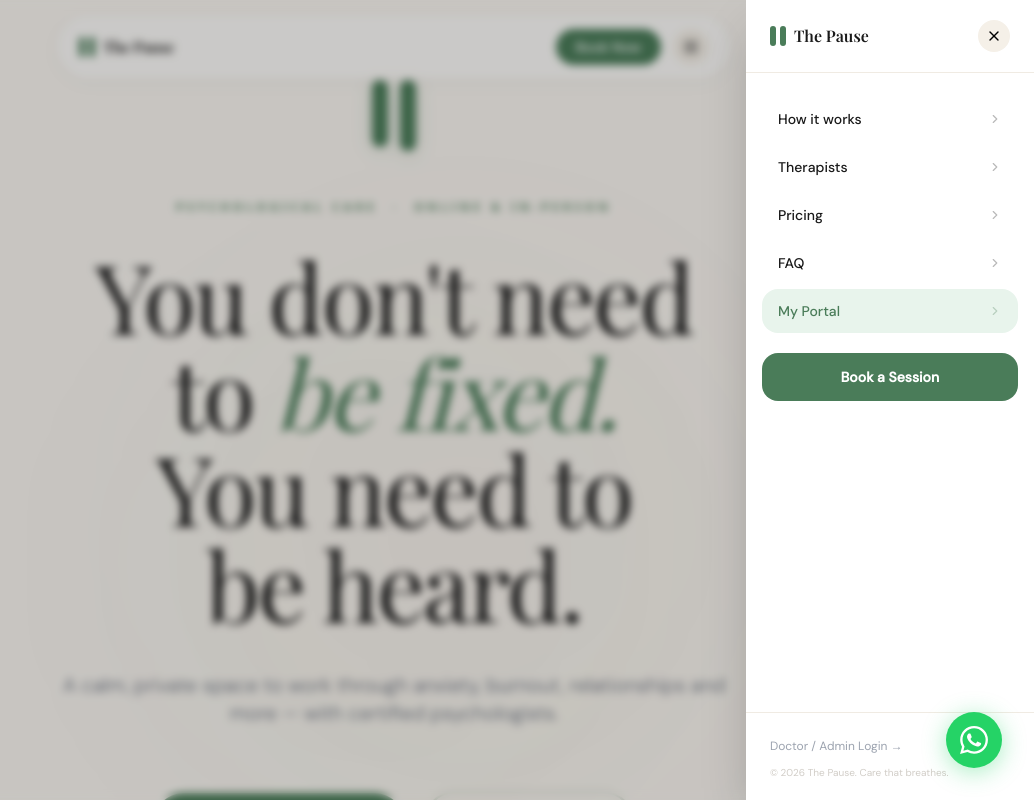
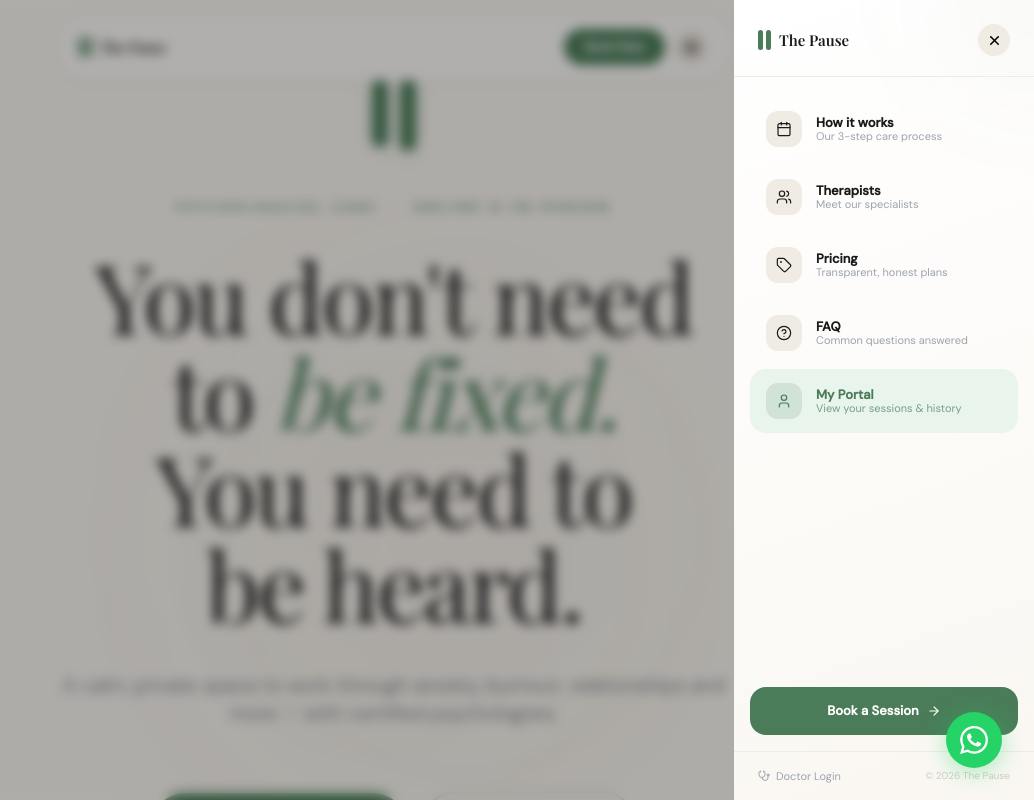
Before and after one commit to AkhilSharma11681/the-pause, a Next.js app: page / in a window 1280 px wide. Both pictures are taken after a click on the button 937 px from the left and 47 px from the top of the page. Shown: the top 800 px of the page, without its empty margins (246-1280 px from the left). Built offline with nearby package versions, Linux system fonts and the light colour scheme.

Commit message:
navbar: premium 21st.dev style sidebar with spring animations

```diff
--- a/src/components/Navbar.tsx
+++ b/src/components/Navbar.tsx
@@ -1,136 +1,179 @@
 'use client'
 import { useState, useEffect } from 'react'
 import { motion, AnimatePresence } from 'framer-motion'
-import { Menu, X, ChevronRight } from 'lucide-react'
+import { Menu, X, ArrowRight, Calendar, Users, Tag, HelpCircle, User, Stethoscope } from 'lucide-react'
+
+const links = [
+  { href: '#how-it-works', label: 'How it works', icon: Calendar, desc: 'Our 3-step care process' },
+  { href: '#therapists', label: 'Therapists', icon: Users, desc: 'Meet our specialists' },
+  { href: '#pricing', label: 'Pricing', icon: Tag, desc: 'Transparent, honest plans' },
+  { href: '#faq', label: 'FAQ', icon: HelpCircle, desc: 'Common questions answered' },
+  { href: '/auth', label: 'My Portal', icon: User, desc: 'View your sessions & history', highlight: true },
+]
 
 export default function Navbar() {
   const [scrolled, setScrolled] = useState(false)
-  const [menuOpen, setMenuOpen] = useState(false)
+  const [open, setOpen] = useState(false)
 
   useEffect(() => {
-    const handleScroll = () => setScrolled(window.scrollY > 50)
-    window.addEventListener('scroll', handleScroll)
-    return () => window.removeEventListener('scroll', handleScroll)
+    const fn = () => setScrolled(window.scrollY > 40)
+    window.addEventListener('scroll', fn)
+    return () => window.removeEventListener('scroll', fn)
   }, [])
 
-  const links = [
-    { href: '#how-it-works', label: 'How it works' },
-    { href: '#therapists', label: 'Therapists' },
-    { href: '#pricing', label: 'Pricing' },
-    { href: '#faq', label: 'FAQ' },
-    { href: '/auth', label: 'My Portal', highlight: true },
-    { href: '/admin/login', label: 'Doctor Login', subtle: true },
-  ]
+  // Lock body scroll when menu open
+  useEffect(() => {
+    document.body.style.overflow = open ? 'hidden' : ''
+    return () => { document.body.style.overflow = '' }
+  }, [open])
 
   return (
     <>
-      <div className="fixed top-0 left-0 right-0 z-[100] flex justify-center p-4 pointer-events-none">
+      {/* Navbar */}
+      <div className="fixed top-0 left-0 right-0 z-[100] flex justify-center px-4 pt-4">
         <motion.nav
-          initial={{ y: -100 }}
-          animate={{ y: 0 }}
-          className={`pointer-events-auto flex items-center justify-between px-5 py-3 rounded-full transition-all duration-500 w-full max-w-2xl ${
+          initial={{ y: -80, opacity: 0 }}
+          animate={{ y: 0, opacity: 1 }}
+          transition={{ duration: 0.6, ease: [0.16, 1, 0.3, 1] }}
+          className={`w-full max-w-2xl flex items-center justify-between px-5 py-3 rounded-full transition-all duration-500 ${
             scrolled
-              ? 'bg-white/80 backdrop-blur-xl border border-white/30 shadow-[0_8px_32px_rgba(0,0,0,0.08)]'
-              : 'bg-white/60 backdrop-blur-md border border-white/20 shadow-[0_4px_20px_rgba(0,0,0,0.04)]'
+              ? 'bg-white/85 backdrop-blur-2xl border border-[#e8e3da] shadow-[0_8px_40px_rgba(0,0,0,0.08)]'
+              : 'bg-white/50 backdrop-blur-xl border border-white/40 shadow-[0_4px_24px_rgba(0,0,0,0.04)]'
           }`}
         >
-          {/* Logo */}
           <a href="/" className="flex items-center gap-2 group">
-            <div className="flex gap-1">
-              <div className="w-1.5 h-5 bg-[#4a7c59] rounded-full group-hover:scale-y-110 transition-transform duration-300" />
-              <div className="w-1.5 h-5 bg-[#4a7c59] rounded-full group-hover:scale-y-125 transition-transform duration-300 delay-75" />
+            <div className="flex gap-[3px]">
+              <motion.div whileHover={{ scaleY: 1.2 }} className="w-[5px] h-5 bg-[#4a7c59] rounded-full" />
+              <motion.div whileHover={{ scaleY: 1.3 }} className="w-[5px] h-5 bg-[#4a7c59] rounded-full" />
             </div>
-            <span className="font-display text-base text-[#1a1a1a] font-semibold tracking-tight">The Pause</span>
+            <span className="font-display text-[15px] text-[#1a1a1a] font-semibold tracking-tight">The Pause</span>
           </a>
 
-          {/* Right side */}
-          <div className="flex items-center gap-3">
-            <a href="#book" className="bg-[#4a7c59] text-white px-5 py-2 rounded-full text-sm font-medium hover:bg-[#3d6649] transition-all hover:shadow-md">
+          <div className="flex items-center gap-2">
+            <a href="#book"
+              className="hidden sm:flex items-center gap-1.5 bg-[#4a7c59] text-white px-5 py-2 rounded-full text-[13px] font-semibold hover:bg-[#3d6649] transition-all hover:shadow-lg hover:-translate-y-px">
               Book Now
             </a>
-            <button
-              onClick={() => setMenuOpen(true)}
-              className="w-9 h-9 rounded-full bg-[#f5f0e8] flex items-center justify-center hover:bg-[#4a7c59]/10 transition-colors"
+            <motion.button
+              whileTap={{ scale: 0.92 }}
+              onClick={() => setOpen(true)}
+              className="w-9 h-9 rounded-full bg-[#f0ebe3] flex items-center justify-center hover:bg-[#4a7c59]/10 transition-colors"
             >
-              <Menu size={18} className="text-[#1a1a1a]" />
-            </button>
+              <Menu size={17} className="text-[#1a1a1a]" strokeWidth={2.5} />
+            </motion.button>
           </div>
         </motion.nav>
       </div>
 
-      {/* Slide-in Menu */}
+      {/* Overlay + Drawer */}
       <AnimatePresence>
-        {menuOpen && (
+        {open && (
           <>
-            {/* Backdrop */}
+            {/* Blurred backdrop */}
             <motion.div
+              key="backdrop"
               initial={{ opacity: 0 }}
               animate={{ opacity: 1 }}
               exit={{ opacity: 0 }}
-              onClick={() => setMenuOpen(false)}
-              className="fixed inset-0 z-[110] bg-black/20 backdrop-blur-sm"
+              transition={{ duration: 0.3 }}
+              onClick={() => setOpen(false)}
+              className="fixed inset-0 z-[110] bg-black/30 backdrop-blur-[6px]"
             />
 
-            {/* Panel */}
-            <motion.div
-              initial={{ x: '100%' }}
-              animate={{ x: 0 }}
-              exit={{ x: '100%' }}
-              transition={{ type: 'spring', damping: 30, stiffness: 300 }}
-              className="fixed top-0 right-0 bottom-0 z-[120] w-72 bg-white shadow-2xl flex flex-col"
+            {/* Drawer */}
+            <motion.aside
+              key="drawer"
+              initial={{ x: '100%', opacity: 0.5 }}
+              animate={{ x: 0, opacity: 1 }}
+              exit={{ x: '100%', opacity: 0 }}
+              transition={{ type: 'spring', damping: 28, stiffness: 260, mass: 0.8 }}
+              className="fixed top-0 right-0 bottom-0 z-[120] w-[300px] flex flex-col overflow-hidden"
+              style={{ background: 'linear-gradient(160deg, #ffffff 0%, #faf7f2 100%)' }}
             >
+              {/* Decorative top gradient */}
+              <div className="absolute top-0 left-0 right-0 h-32 bg-gradient-to-b from-[#4a7c59]/8 to-transparent pointer-events-none" />
+              <div className="absolute top-0 right-0 w-40 h-40 bg-[#4a7c59]/5 rounded-full blur-3xl pointer-events-none -translate-y-1/2 translate-x-1/2" />
+
               {/* Header */}
-              <div className="flex items-center justify-between px-6 py-5 border-b border-[#f0ebe3]">
+              <div className="relative flex items-center justify-between px-6 pt-6 pb-5 border-b border-[#f0ebe3]">
                 <div className="flex items-center gap-2">
-                  <div className="flex gap-1">
-                    <div className="w-1.5 h-5 bg-[#4a7c59] rounded-full" />
-                    <div className="w-1.5 h-5 bg-[#4a7c59] rounded-full" />
+                  <div className="flex gap-[3px]">
+                    <div className="w-[5px] h-5 bg-[#4a7c59] rounded-full" />
+                    <div className="w-[5px] h-5 bg-[#4a7c59] rounded-full" />
                   </div>
-                  <span className="font-display text-base text-[#1a1a1a] font-semibold">The Pause</span>
+                  <span className="font-display text-[15px] text-[#1a1a1a] font-semibold">The Pause</span>
                 </div>
-                <button onClick={() => setMenuOpen(false)} className="w-8 h-8 rounded-full bg-[#f5f0e8] flex items-center justify-center hover:bg-[#4a7c59]/10 transition-colors">
-                  <X size={16} />
-                </button>
+                <motion.button
+                  whileTap={{ scale: 0.88 }}
+                  onClick={() => setOpen(false)}
+                  className="w-8 h-8 rounded-full bg-[#f0ebe3] flex items-center justify-center hover:bg-[#4a7c59]/10 transition-colors"
+                >
+                  <X size={15} strokeWidth={2.5} />
+                </motion.button>
               </div>
 
-              {/* Links */}
-              <div className="flex-1 px-4 py-6 space-y-1">
-                {links.filter(l => !l.subtle).map((link, i) => (
+              {/* Nav Links */}
+              <nav className="flex-1 px-4 py-5 space-y-1 overflow-y-auto">
+                {links.map((link, i) => {
+                  const Icon = link.icon
+                  return (
                     <motion.a
                       key={link.href}
                       href={link.href}
-                    initial={{ opacity: 0, x: 20 }}
+                      initial={{ opacity: 0, x: 24 }}
                       animate={{ opacity: 1, x: 0 }}
-                    transition={{ delay: i * 0.05 }}
-                    onClick={() => setMenuOpen(false)}
-                    className={`flex items-center justify-between px-4 py-3 rounded-2xl text-sm font-medium transition-all group ${
+                      transition={{ delay: 0.05 + i * 0.06, type: 'spring', stiffness: 300, damping: 24 }}
+                      onClick={() => setOpen(false)}
+                      className={`group flex items-center gap-3.5 px-4 py-3.5 rounded-2xl transition-all duration-200 ${
                         link.highlight
-                        ? 'bg-[#e8f4ec] text-[#4a7c59] hover:bg-[#4a7c59] hover:text-white'
-                        : 'text-[#1a1a1a] hover:bg-[#faf7f2]'
+                          ? 'bg-[#e8f4ec] hover:bg-[#4a7c59] text-[#4a7c59] hover:text-white'
+                          : 'hover:bg-[#f5f0e8] text-[#1a1a1a]'
                       }`}
                     >
-                    {link.label}
-                    <ChevronRight size={14} className="opacity-30 group-hover:opacity-100 transition-opacity" />
+                      <div className={`w-9 h-9 rounded-xl flex items-center justify-center shrink-0 transition-colors ${
+                        link.highlight
+                          ? 'bg-[#4a7c59]/15 group-hover:bg-white/20'
+                          : 'bg-[#f0ebe3] group-hover:bg-[#4a7c59]/10'
+                      }`}>
+                        <Icon size={16} strokeWidth={1.8} />
+                      </div>
+                      <div className="flex-1 min-w-0">
+                        <p className="text-[13px] font-semibold leading-none mb-0.5">{link.label}</p>
+                        <p className={`text-[11px] leading-none truncate transition-colors ${
+                          link.highlight ? 'text-[#4a7c59]/70 group-hover:text-white/70' : 'text-[#9ca3af]'
+                        }`}>{link.desc}</p>
+                      </div>
+                      <ArrowRight size={14} className="opacity-0 group-hover:opacity-100 -translate-x-1 group-hover:translate-x-0 transition-all shrink-0" />
                     </motion.a>
-                ))}
+                  )
+                })}
+              </nav>
 
-                <div className="pt-4">
-                  <a href="#book" onClick={() => setMenuOpen(false)}
-                    className="flex items-center justify-center w-full py-3.5 rounded-2xl bg-[#4a7c59] text-white text-sm font-semibold hover:bg-[#3d6649] transition-colors">
+              {/* CTA */}
+              <div className="px-4 pb-4">
+                <motion.a
+                  href="#book"
+                  initial={{ opacity: 0, y: 10 }}
+                  animate={{ opacity: 1, y: 0 }}
+                  transition={{ delay: 0.35 }}
+                  onClick={() => setOpen(false)}
+                  className="flex items-center justify-center gap-2 w-full py-3.5 rounded-2xl bg-[#4a7c59] text-white text-[13px] font-bold hover:bg-[#3d6649] transition-all hover:shadow-lg hover:shadow-[#4a7c59]/20 active:scale-[0.98]"
+                >
                   Book a Session
-                  </a>
-                </div>
+                  <ArrowRight size={14} />
+                </motion.a>
               </div>
 
               {/* Footer */}
-              <div className="px-6 py-5 border-t border-[#f0ebe3]">
-                <a href="/admin/login" onClick={() => setMenuOpen(false)}
-                  className="text-xs text-[#9ca3af] hover:text-[#4a7c59] transition-colors">
-                  Doctor / Admin Login →
+              <div className="px-6 py-4 border-t border-[#f0ebe3] flex items-center justify-between">
+                <a href="/admin/login" onClick={() => setOpen(false)}
+                  className="flex items-center gap-1.5 text-[11px] text-[#9ca3af] hover:text-[#4a7c59] transition-colors">
+                  <Stethoscope size={12} />
+                  Doctor Login
                 </a>
-                <p className="text-[10px] text-[#d1cdc7] mt-2">© 2026 The Pause. Care that breathes.</p>
+                <p className="text-[10px] text-[#d1cdc7]">© 2026 The Pause</p>
               </div>
-            </motion.div>
+            </motion.aside>
           </>
         )}
       </AnimatePresence>
```
Lines whose indentation alone changed are shown as unchanged.
